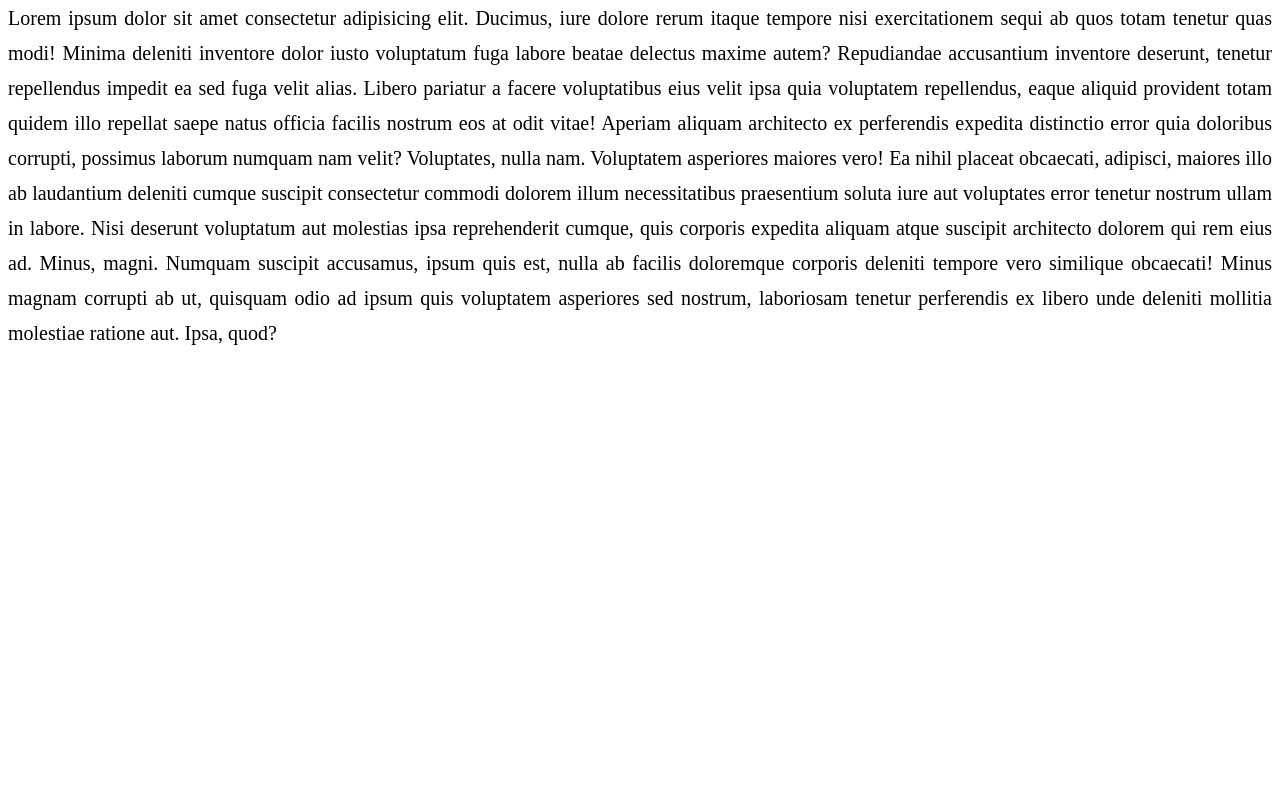
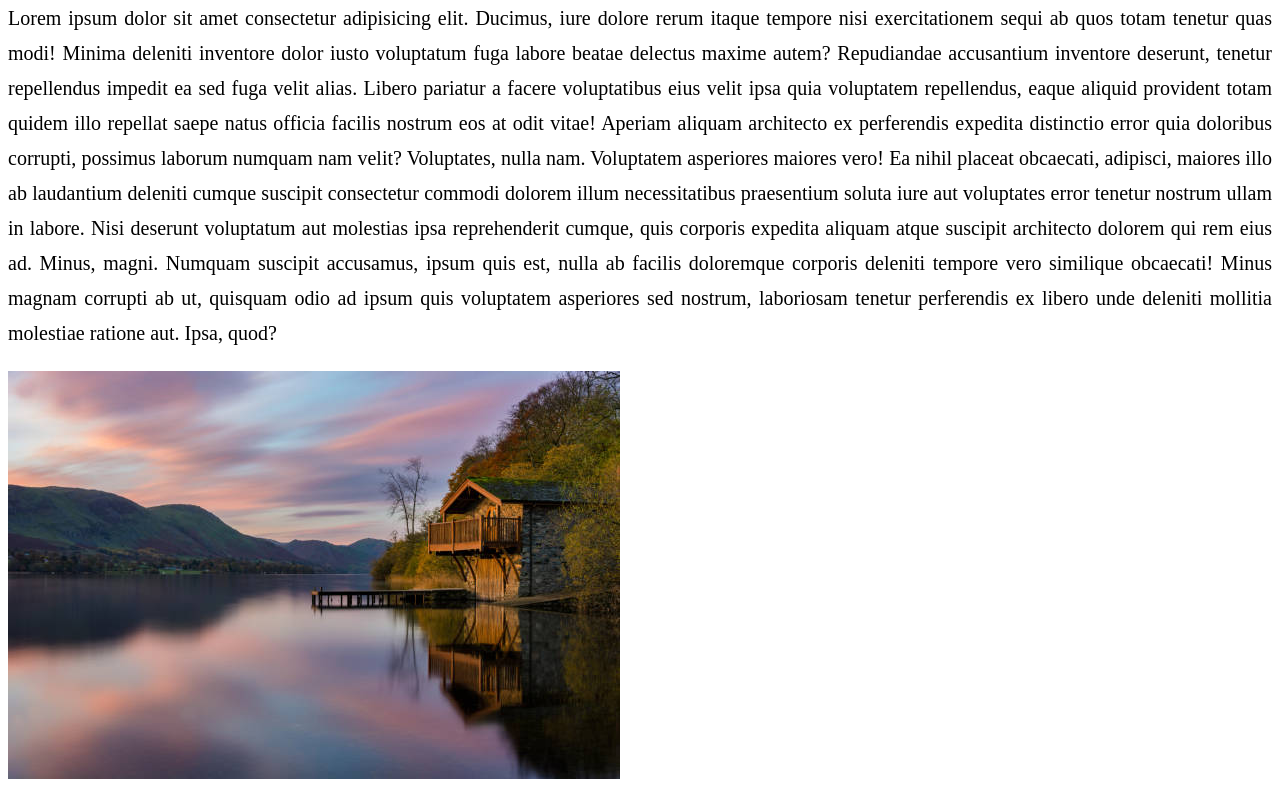
Before and after one commit to Mahin-coder/second-repo, a plain HTML site: page index.html in a window 1280 px wide. Shown: the part 79-870 px from the top of the page. Before the commit the page ends 800 px from the top, so only its background shows below. Drawn offline with Linux system fonts and the light colour scheme.

Commit message:
picture added

```diff
--- a/index.html
+++ b/index.html
@@ -10,5 +10,6 @@
 <body>
     <h1>This is heading</h1>
     <p>Lorem ipsum dolor sit amet consectetur adipisicing elit. Ducimus, iure dolore rerum itaque tempore nisi exercitationem sequi ab quos totam tenetur quas modi! Minima deleniti inventore dolor iusto voluptatum fuga labore beatae delectus maxime autem? Repudiandae accusantium inventore deserunt, tenetur repellendus impedit ea sed fuga velit alias. Libero pariatur a facere voluptatibus eius velit ipsa quia voluptatem repellendus, eaque aliquid provident totam quidem illo repellat saepe natus officia facilis nostrum eos at odit vitae! Aperiam aliquam architecto ex perferendis expedita distinctio error quia doloribus corrupti, possimus laborum numquam nam velit? Voluptates, nulla nam. Voluptatem asperiores maiores vero! Ea nihil placeat obcaecati, adipisci, maiores illo ab laudantium deleniti cumque suscipit consectetur commodi dolorem illum necessitatibus praesentium soluta iure aut voluptates error tenetur nostrum ullam in labore. Nisi deserunt voluptatum aut molestias ipsa reprehenderit cumque, quis corporis expedita aliquam atque suscipit architecto dolorem qui rem eius ad. Minus, magni. Numquam suscipit accusamus, ipsum quis est, nulla ab facilis doloremque corporis deleniti tempore vero similique obcaecati! Minus magnam corrupti ab ut, quisquam odio ad ipsum quis voluptatem asperiores sed nostrum, laboriosam tenetur perferendis ex libero unde deleniti mollitia molestiae ratione aut. Ipsa, quod?</p>
+    <img src="pic2.jpg" alt="picture">
 </body>
 </html>
```
Also changed, not shown: pic2.jpg (added).
